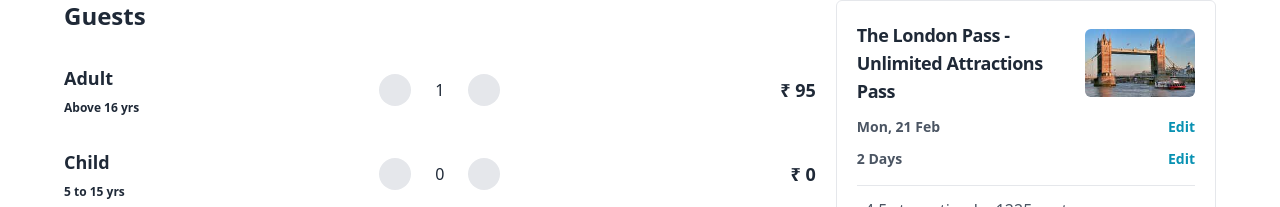
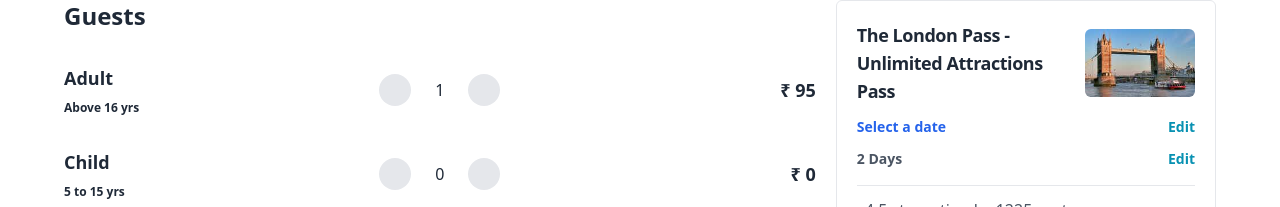
Before and after one commit to TyagiDemon/spysr-project, a Next.js app: page / in a window 1280 px wide. Shown: the part 97-304 px from the top of the page. Built offline with nearby package versions, Linux system fonts and the light colour scheme; no server answers.

Commit message:
Fix minor bug

```diff
--- a/components/SideBlock.js
+++ b/components/SideBlock.js
@@ -1,8 +1,10 @@
 import { useContext } from "react";
 import AppContext from "../contexts/AppContext";
+import { format } from "date-fns";
+import { enGB } from "date-fns/locale";
 
 function SideBlock({ onClickConfirmButton }) {
-	const { guest } = useContext(AppContext);
+	const { guest, date } = useContext(AppContext);
 
 	return (
 		<div
@@ -18,7 +20,13 @@
 					</div>
 				</div>
 				<div className="flex justify-between font-semibold text-sm">
-					<div className="">Mon, 21 Feb</div>
+					<div className="">
+						{date ? (
+							format(date, "MMM dd", { locale: enGB })
+						) : (
+							<a href="/selectDate" className="text-blue-600">Select a date</a>
+						)}
+					</div>
 					<div className="text-cyan-600">Edit</div>
 				</div>
 				<div className="flex justify-between font-semibold text-sm">
```
